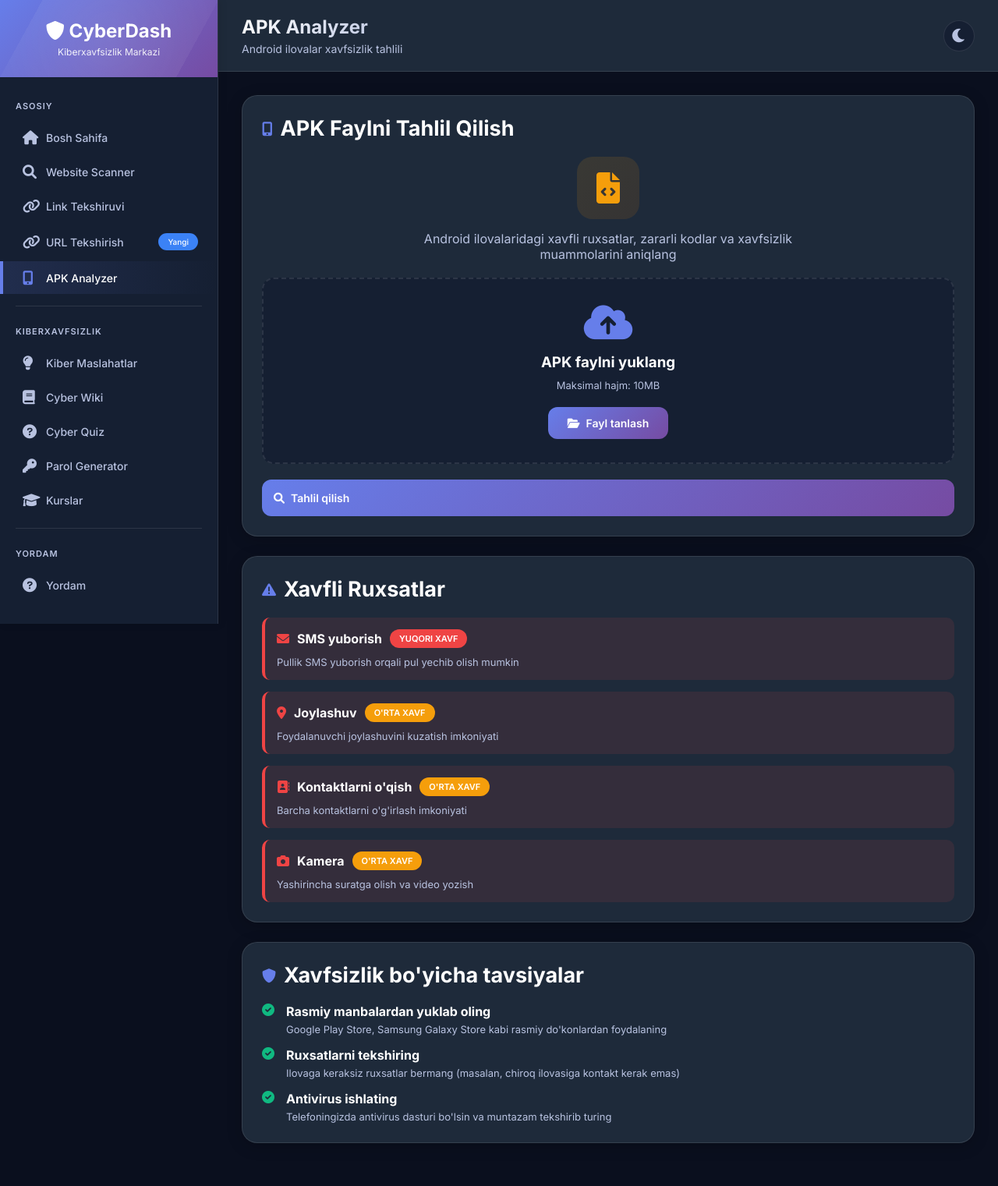
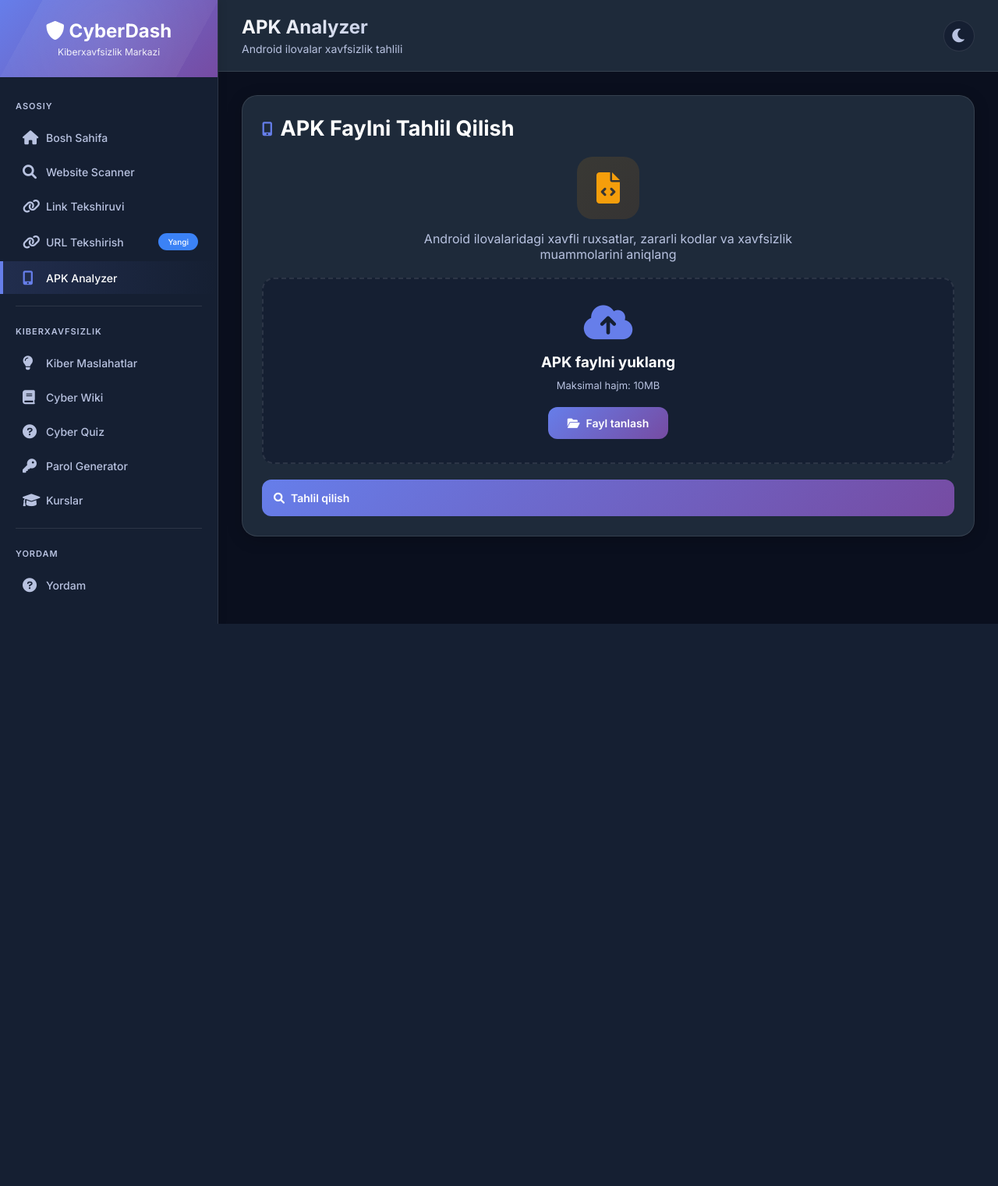
Before and after one commit to ISMATBEK/Sayt_xafsizligi, a Flask app: page /apk-analyzer in a window 1280 px wide. Shown: the whole page at 78% size. After the commit the page ends 800 px from the top, so only its background shows below. Run offline with Flask 3, Linux system fonts and the light colour scheme.

Commit message:
Update apk_analyzer.html

```diff
--- a/Sayt xafsizligi/templates/apk_analyzer.html
+++ b/Sayt xafsizligi/templates/apk_analyzer.html
@@ -51,85 +51,15 @@
     </div>
 </div>
 
-<div class="card">
-    <div class="card-title">
-        <i class="fas fa-exclamation-triangle"></i>
-        <h2>Xavfli Ruxsatlar</h2>
-    </div>
-
-    <div style="display: grid; gap: 15px;">
-        <div style="background: rgba(239,68,68,0.1); border-left: 4px solid #ef4444; padding: 15px; border-radius: 10px;">
-            <div style="display: flex; align-items: center; gap: 10px; margin-bottom: 10px;">
-                <i class="fas fa-envelope" style="color: #ef4444;"></i>
-                <h4 style="margin: 0;">SMS yuborish</h4>
-                <span class="badge badge-danger">YUQORI XAVF</span>
-            </div>
-            <p style="color: var(--text-secondary); font-size: 13px;">Pullik SMS yuborish orqali pul yechib olish mumkin</p>
-        </div>
-
-        <div style="background: rgba(239,68,68,0.1); border-left: 4px solid #ef4444; padding: 15px; border-radius: 10px;">
-            <div style="display: flex; align-items: center; gap: 10px; margin-bottom: 10px;">
-                <i class="fas fa-map-marker-alt" style="color: #ef4444;"></i>
-                <h4 style="margin: 0;">Joylashuv</h4>
-                <span class="badge badge-warning">O'RTA XAVF</span>
-            </div>
-            <p style="color: var(--text-secondary); font-size: 13px;">Foydalanuvchi joylashuvini kuzatish imkoniyati</p>
-        </div>
-
-        <div style="background: rgba(239,68,68,0.1); border-left: 4px solid #ef4444; padding: 15px; border-radius: 10px;">
-            <div style="display: flex; align-items: center; gap: 10px; margin-bottom: 10px;">
-                <i class="fas fa-address-book" style="color: #ef4444;"></i>
-                <h4 style="margin: 0;">Kontaktlarni o'qish</h4>
-                <span class="badge badge-warning">O'RTA XAVF</span>
-            </div>
-            <p style="color: var(--text-secondary); font-size: 13px;">Barcha kontaktlarni o'g'irlash imkoniyati</p>
-        </div>
-
-        <div style="background: rgba(239,68,68,0.1); border-left: 4px solid #ef4444; padding: 15px; border-radius: 10px;">
-            <div style="display: flex; align-items: center; gap: 10px; margin-bottom: 10px;">
-                <i class="fas fa-camera" style="color: #ef4444;"></i>
-                <h4 style="margin: 0;">Kamera</h4>
-                <span class="badge badge-warning">O'RTA XAVF</span>
-            </div>
-            <p style="color: var(--text-secondary); font-size: 13px;">Yashirincha suratga olish va video yozish</p>
-        </div>
-    </div>
-</div>
-
-<div class="card">
-    <div class="card-title">
-        <i class="fas fa-shield-alt"></i>
-        <h2>Xavfsizlik bo'yicha tavsiyalar</h2>
-    </div>
-
-    <div style="display: grid; gap: 15px;">
-        <div style="display: flex; gap: 15px;">
-            <i class="fas fa-check-circle" style="color: #10b981;"></i>
-            <div>
-                <h4 style="margin-bottom: 5px;">Rasmiy manbalardan yuklab oling</h4>
-                <p style="color: var(--text-secondary); font-size: 13px;">Google Play Store, Samsung Galaxy Store kabi rasmiy do'konlardan foydalaning</p>
-            </div>
-        </div>
-
-        <div style="display: flex; gap: 15px;">
-            <i class="fas fa-check-circle" style="color: #10b981;"></i>
-            <div>
-                <h4 style="margin-bottom: 5px;">Ruxsatlarni tekshiring</h4>
-                <p style="color: var(--text-secondary); font-size: 13px;">Ilovaga keraksiz ruxsatlar bermang (masalan, chiroq ilovasiga kontakt kerak emas)</p>
-            </div>
-        </div>
-
-        <div style="display: flex; gap: 15px;">
-            <i class="fas fa-check-circle" style="color: #10b981;"></i>
-            <div>
-                <h4 style="margin-bottom: 5px;">Antivirus ishlating</h4>
-                <p style="color: var(--text-secondary); font-size: 13px;">Telefoningizda antivirus dasturi bo'lsin va muntazam tekshirib turing</p>
-            </div>
-        </div>
-    </div>
-</div>
+<!-- qolgan statik qismlar (xavfli ruxsatlar, tavsiyalar) siznikidek qoladi -->
 
 <script>
+function resetForm() {
+    document.getElementById('analyzeBtn').disabled = false;
+    document.getElementById('analyzeBtn').innerHTML = '<i class="fas fa-search"></i> Tahlil qilish';
+    document.getElementById('loading').style.display = 'none';
+}
+
 document.getElementById('apkFile').addEventListener('change', function(e) {
     const file = e.target.files[0];
     const selectedFileDiv = document.getElementById('selectedFile');
@@ -138,12 +68,10 @@
     const analyzeBtn = document.getElementById('analyzeBtn');
 
     if (file) {
-        // Fayl nomi va hajmi
         fileNameSpan.textContent = file.name;
         const fileSizeMB = (file.size / (1024 * 1024)).toFixed(2);
         fileSizeSpan.textContent = fileSizeMB;
 
-        // Hajm tekshiruvi (10MB)
         if (fileSizeMB > 10) {
             alert('Fayl hajmi 10MB dan katta! Kichikroq fayl tanlang.');
             this.value = '';
@@ -152,7 +80,6 @@
             return;
         }
 
-        // Kengaytma tekshiruvi
         if (!file.name.toLowerCase().endsWith('.apk')) {
             alert('Faqat .apk fayllar qabul qilinadi!');
             this.value = '';
@@ -185,22 +112,24 @@
         method: 'POST',
         body: formData
     })
-    .then(response => response.json())
+    .then(async response => {
+        if (!response.ok) {
+            const text = await response.text();
+            throw new Error(`HTTP ${response.status}: ${text}`);
+        }
+        return response.json();
+    })
     .then(data => {
         if (data.success) {
             window.location.href = data.redirect;
         } else {
-            alert('Xatolik: ' + data.error);
-            analyzeBtn.disabled = false;
-            analyzeBtn.innerHTML = '<i class="fas fa-search"></i> Tahlil qilish';
-            loading.style.display = 'none';
+            alert('Xatolik: ' + (data.error || 'Noma\'lum xato'));
+            resetForm();
         }
     })
     .catch(error => {
-        alert('Xatolik yuz berdi: ' + error);
-        analyzeBtn.disabled = false;
-        analyzeBtn.innerHTML = '<i class="fas fa-search"></i> Tahlil qilish';
-        loading.style.display = 'none';
+        alert('Xatolik: ' + error.message);
+        resetForm();
     });
 });
 </script>
```
